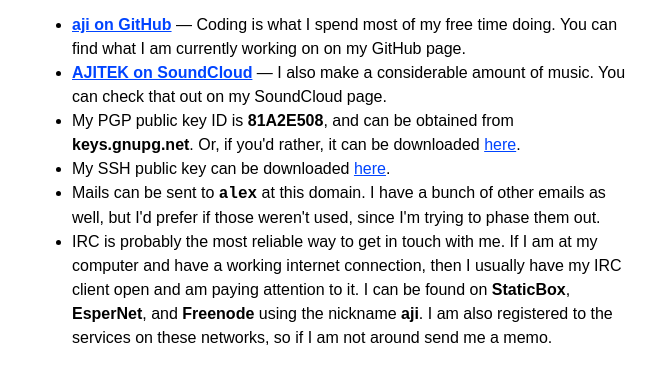
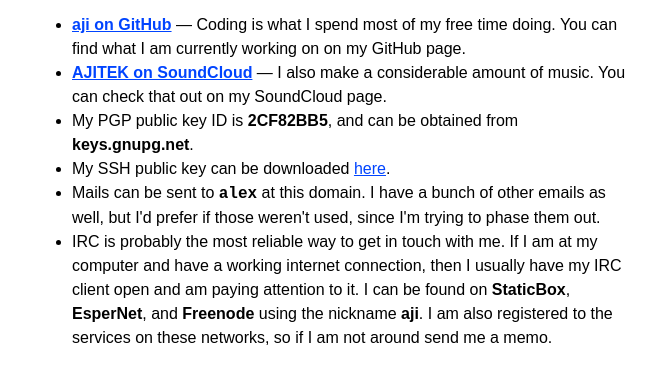
Before and after one commit to aji/ajitek.net, a plain HTML site: page index.html in a window 1280 px wide. Shown: the part 118-500 px from the top of the page, without its empty margins (308-964 px from the left). Drawn offline with Linux system fonts and the light colour scheme.

Commit message:
New GPG key

```diff
--- a/index.html
+++ b/index.html
@@ -29,9 +29,8 @@
         <li><b><a href="https://soundcloud.com/ajitek">AJITEK on
           SoundCloud</a></b> &mdash; I also make a considerable amount of
           music. You can check that out on my SoundCloud page.</li>
-        <li>My PGP public key ID is <strong>81A2E508</strong>, and can be
-          obtained from <strong>keys.gnupg.net</strong>. Or, if you'd rather,
-          it can be downloaded <a href="0x81A2E508.asc">here</a>.</li>
+        <li>My PGP public key ID is <strong>2CF82BB5</strong>, and can be
+          obtained from <strong>keys.gnupg.net</strong>.
         <li>My SSH public key can be downloaded <a href="id_rsa.pub">here</a>.</li>
         <li>Mails can be sent to <strong><code>alex</code></strong> at this
           domain. I have a bunch of other emails as well, but I'd prefer if
```
Also changed, not shown: 1 other file.
